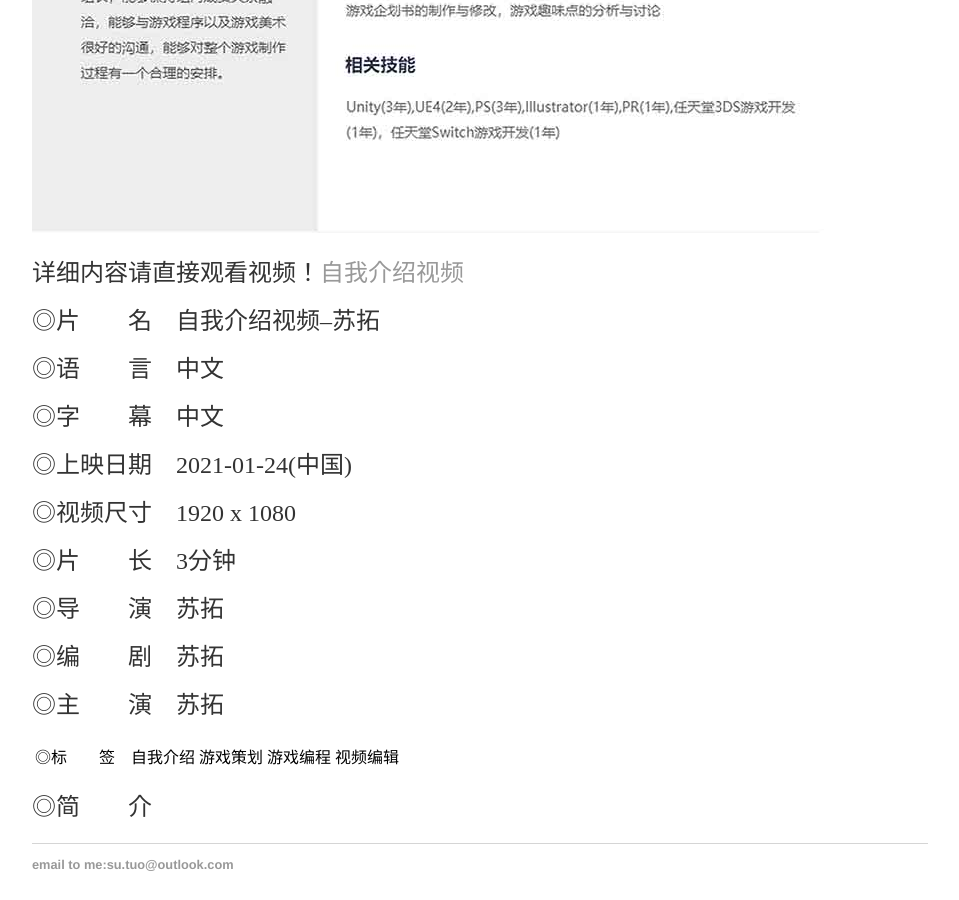
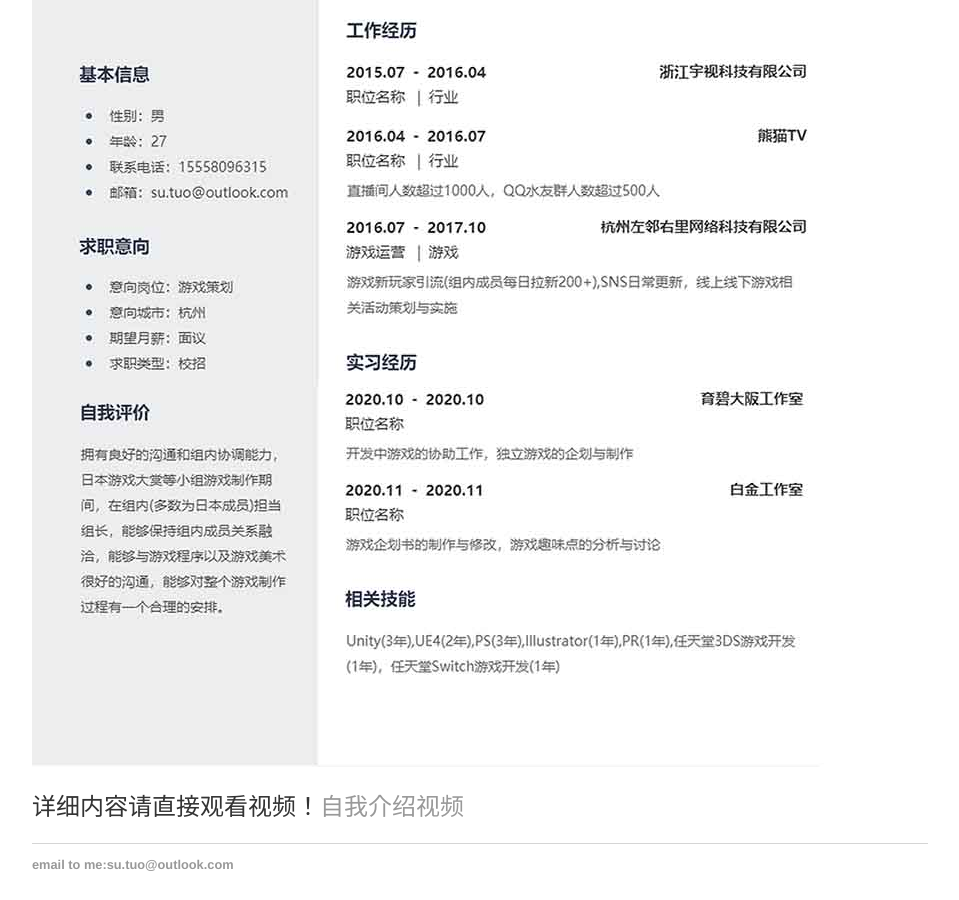
Before and after one commit to SotakuStudio/SotakuStudio.github.io, a Jekyll site: the page built from _posts/2021-12-30-chnresume.md, in a window 1280 px wide and 900 px high, scrolled down 2330 px. Shown: the whole window, without its empty margins (160-1119 px from the left). Built offline with Jekyll 4.4.1, drawn with Linux system fonts in a browser that asks for light colours.

Commit message:
Update 2021-12-30-chnresume.md

```diff
--- a/_posts/2021-12-30-chnresume.md
+++ b/_posts/2021-12-30-chnresume.md
@@ -3,10 +3,6 @@ layout: post
 title: "1_个人简历--苏拓"
 date: 2021-12-30
 ---
-![Image text](https://github.com/SotakuStudio/SotakuStudio.github.io/blob/main/chnblog/image/chnresume.jpg?raw=true)
-
-详细内容请直接观看视频！[自我介绍视频](https://1drv.ms/v/s!Aj9fktzHJKNciN02BrABSgitCyzcvw?e=68vd63)
-
 ![Image text](https://github.com/SotakuStudio/SotakuStudio.github.io/blob/main/chnblog/image/chnresume.jpg?raw=true)
 
 详细内容请直接观看视频！[自我介绍视频](https://1drv.ms/v/s!Aj9fktzHJKNciN02BrABSgitCyzcvw?e=68vd63)
@@ -32,3 +28,7 @@ date: 2021-12-30
 ◎标　　签　自我介绍 | 游戏策划 | 游戏编程 | 视频编辑
 
 ◎简　　介
+
+![Image text](https://github.com/SotakuStudio/SotakuStudio.github.io/blob/main/chnblog/image/chnresume.jpg?raw=true)
+
+详细内容请直接观看视频！[自我介绍视频](https://1drv.ms/v/s!Aj9fktzHJKNciN02BrABSgitCyzcvw?e=68vd63)
```
